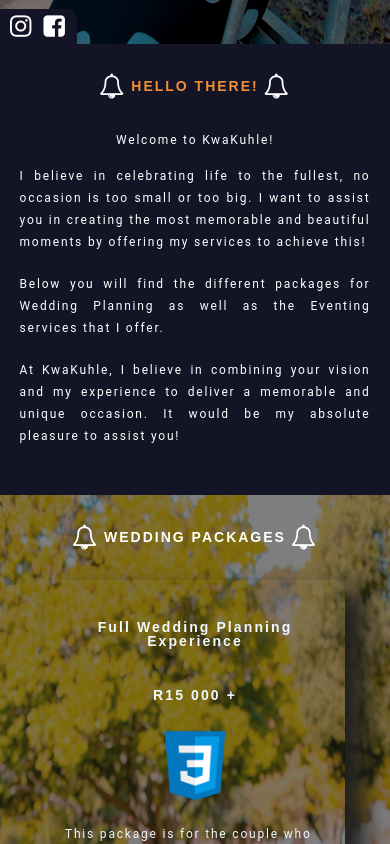
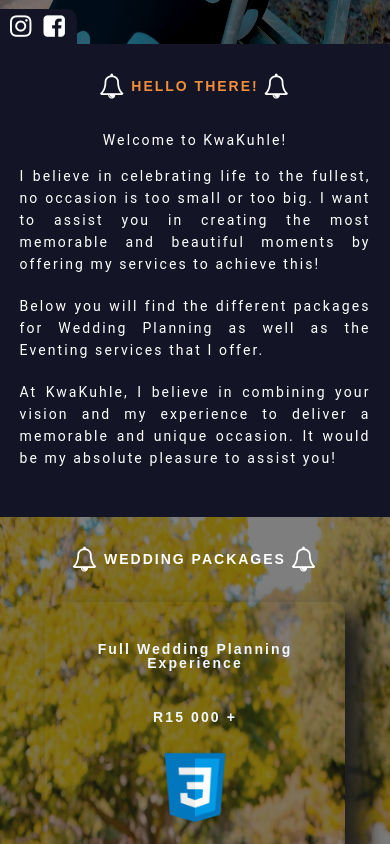
Before and after one commit to Zeus540/kkwe, a React (Create React App) app: page / in a window 390 px wide. Shown: the part 800-1644 px from the top of the page. Built offline with nearby package versions, Linux system fonts and the light colour scheme.

Commit message:
fixed font size bugs

```diff
--- a/public/index.html
+++ b/public/index.html
@@ -20,7 +20,7 @@
     <meta name="description" content="KKWE-Wedding & Events Planning"/>
     <link rel="apple-touch-icon" href="logo192.png"/>
     <link rel="manifest" href="%PUBLIC_URL%/manifest.json"/>
-    <meta name="viewport" content="width=device-width, initial-scale=1.0">
+    <meta name="viewport" content="width=device-width, initial-scale=1">
 
     <title>KKWE-Wedding & Events Planning</title>
 
--- a/src/components/Nav.jsx
+++ b/src/components/Nav.jsx
@@ -53,7 +53,7 @@
   padding:15px 10px;
   font-size:10px;
   &:hover {
-    padding: 15px 30px;
+    padding: 15px 15px;
     background: var(--secondary-color);
     color: var(--Section-color);
     border-radius:0px 0px 0px 10px;
--- a/src/index.css
+++ b/src/index.css
@@ -148,6 +148,9 @@
   font-size:14px;
 
  }
+ p{
+    font-size: 14px;
+   }
  .headings{
 
   letter-spacing:2px;
@@ -171,7 +174,7 @@
     display: block;
 }
 
-@media(max-width:768px){
+@media(min-width:426px) and (max-width:768px){
     p{
         font-size: 12px;
        }
```
